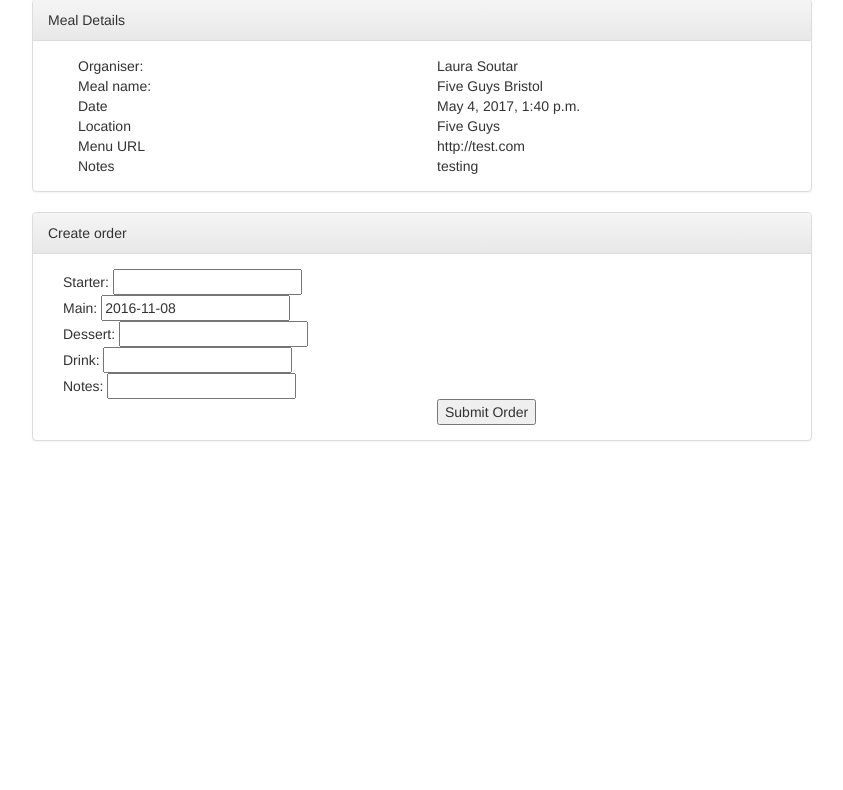
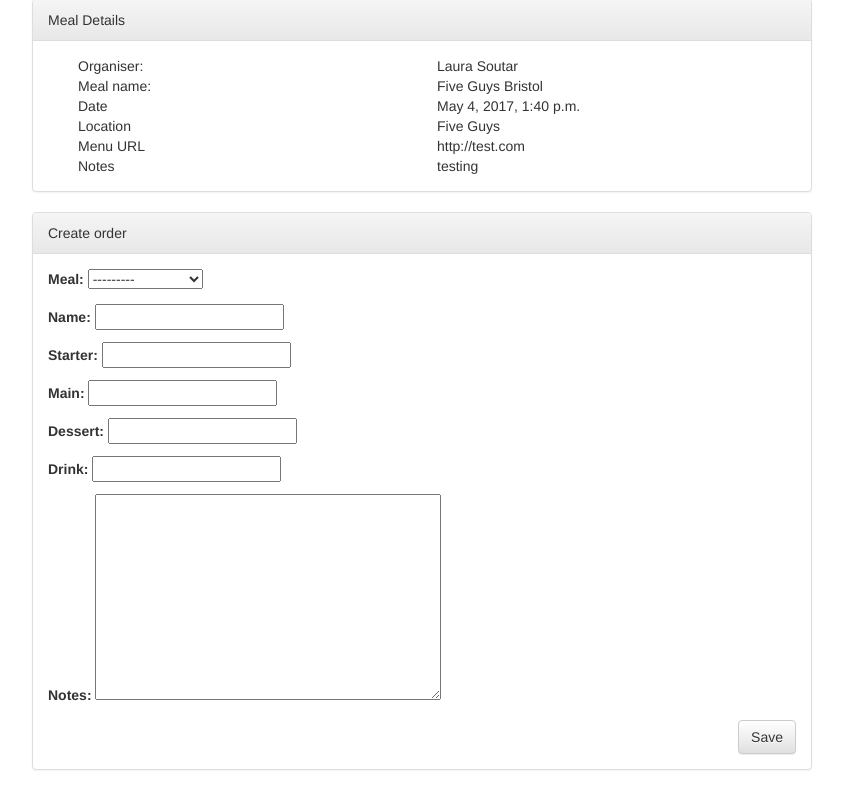
Before and after one commit to laurasoutar/WhoWantsLunch, a Django app: page /lunches/1/order in a window 1280 px wide. Shown: the part 145-935 px from the top of the page, without its empty margins (23-866 px from the left). Before the commit the page ends 586 px from the top, so only its background shows below. Run offline with Django 3.2, Linux system fonts and the light colour scheme; data comes from the database, SQL or seed files in the repository; some libraries are stand-ins or nearby versions.

Commit message:
fix order form

```diff
--- a/WhoWantsLunch/OrganiseLunch/Templates/OrganiseLunch/order_response.html
+++ b/WhoWantsLunch/OrganiseLunch/Templates/OrganiseLunch/order_response.html
@@ -35,42 +35,8 @@
         <div class="panel-body">
             <form action="" method="post">
                 {% csrf_token %}
-                <div class="col-md-12">
-                    <col-md-6>Starter:</col-md-6>
-                    <col-md-6>
-                        <input id="id_starter" name="start" type="text" required />
-                    </col-md-6>
-                </div>
-                <div class="col-md-12">
-                    <col-md-6>Main:</col-md-6>
-                    <col-md-6>
-                        <input id="id_main" name="main" type="text" value="2016-11-08" required />
-                    </col-md-6>
-                </div>
-                <div class="col-md-12">
-                    <col-md-6>Dessert:</col-md-6>
-                    <col-md-6>
-                        <input id="id_dessert" name="dessert" type="text" required />
-                    </col-md-6>
-                </div>
-                <div class="col-md-12">
-                    <col-md-6>Drink:</col-md-6>
-                    <col-md-6>
-                        <input id="id_drink" name="drink" type="text" required />
-                    </col-md-6>
-                </div>
-                <div class="col-md-12">
-                    <col-md-6>Notes:</col-md-6>
-                    <col-md-6>
-                        <input id="id_notes" name="notes" type="text" required />
-                    </col-md-6>
-                </div>
-                <div class="col-md-12">
-                    <div class="col-md-6"></div>
-                    <div class="col-md-6">
-                        <button class="button active">Submit Order</button>
-                    </div>
-                </div>
+                {{form.as_p}}
+                <button type="submit" class="save btn btn-default">Save</button>
             </form>
         </div>
     </div>
```
